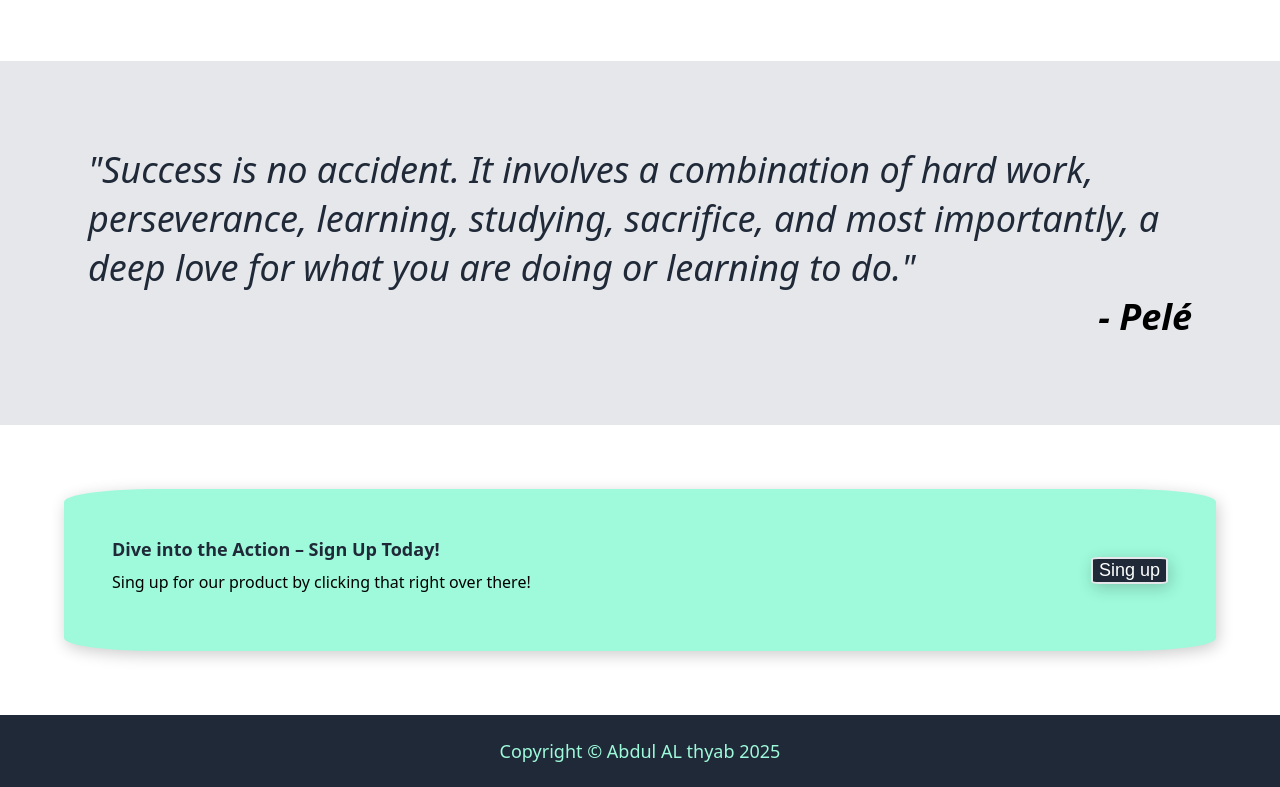
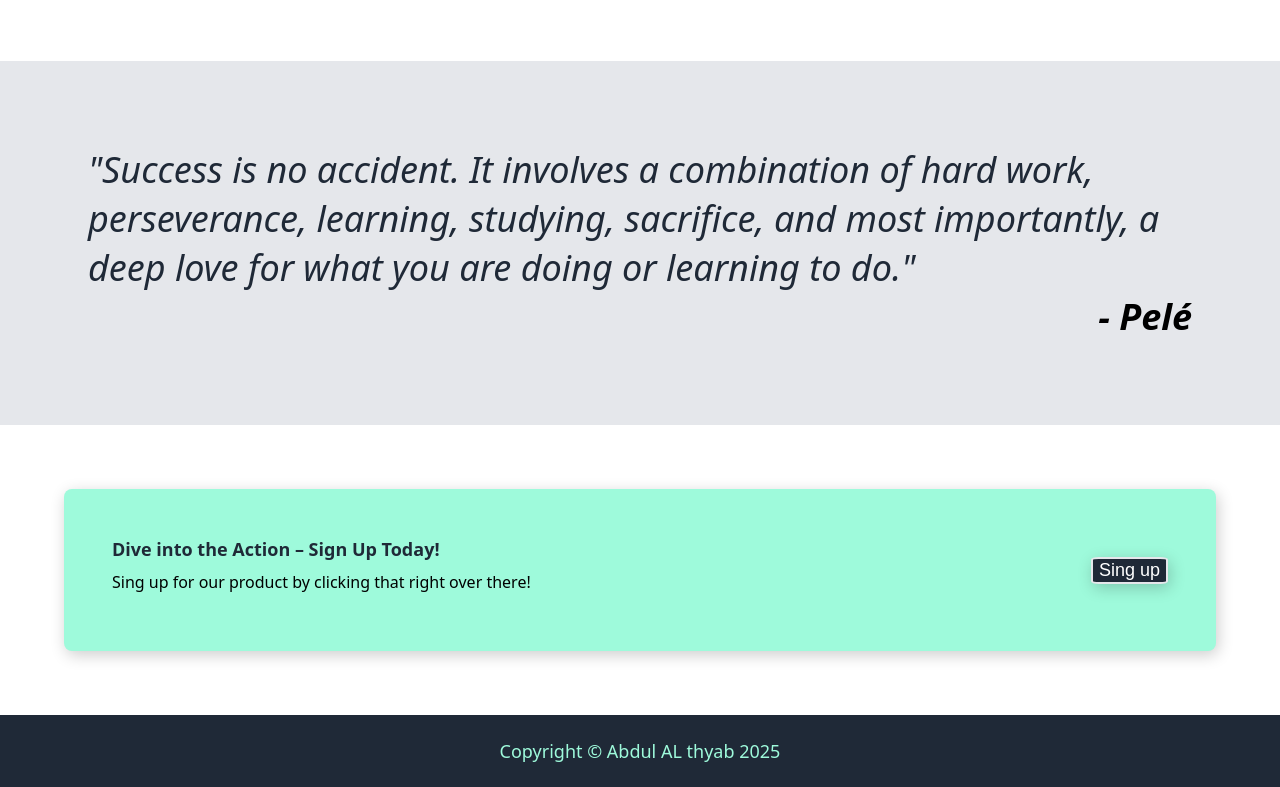
Before and after one commit to Abdul-Althyab/landing-page, a plain HTML site: page index.html in a window 1280 px wide. Shown: the part 984-1771 px from the top of the page. Drawn offline with Linux system fonts and the light colour scheme.

Commit message:
change border-radius in last-container to 8px because it is nicer

```diff
--- a/styles.css
+++ b/styles.css
@@ -137,7 +137,7 @@ section {
     align-items: center;
     justify-content: space-between;
     background-color: #9efadb;
-    border-radius: 8%;
+    border-radius: 8px;
     box-shadow: 2px 4px 16px rgba(0, 0, 0, .2);
 }
 
```
